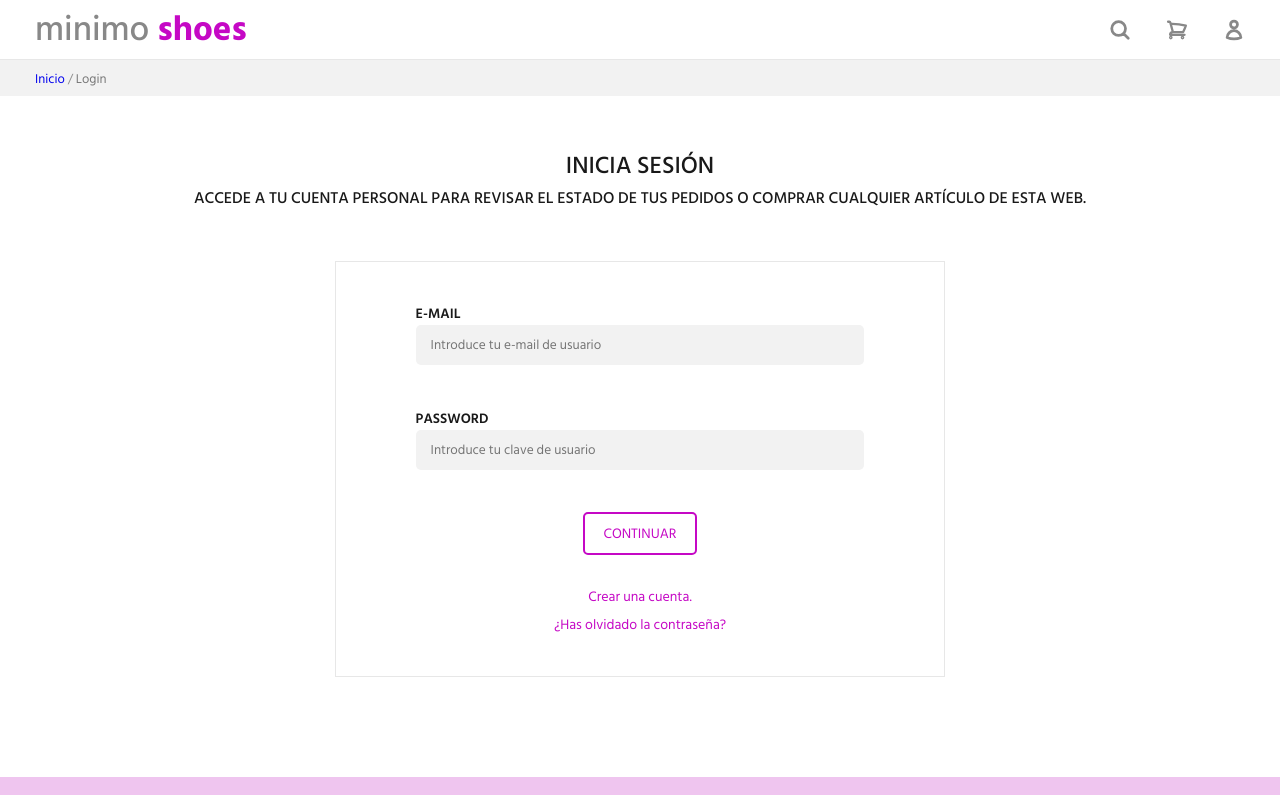
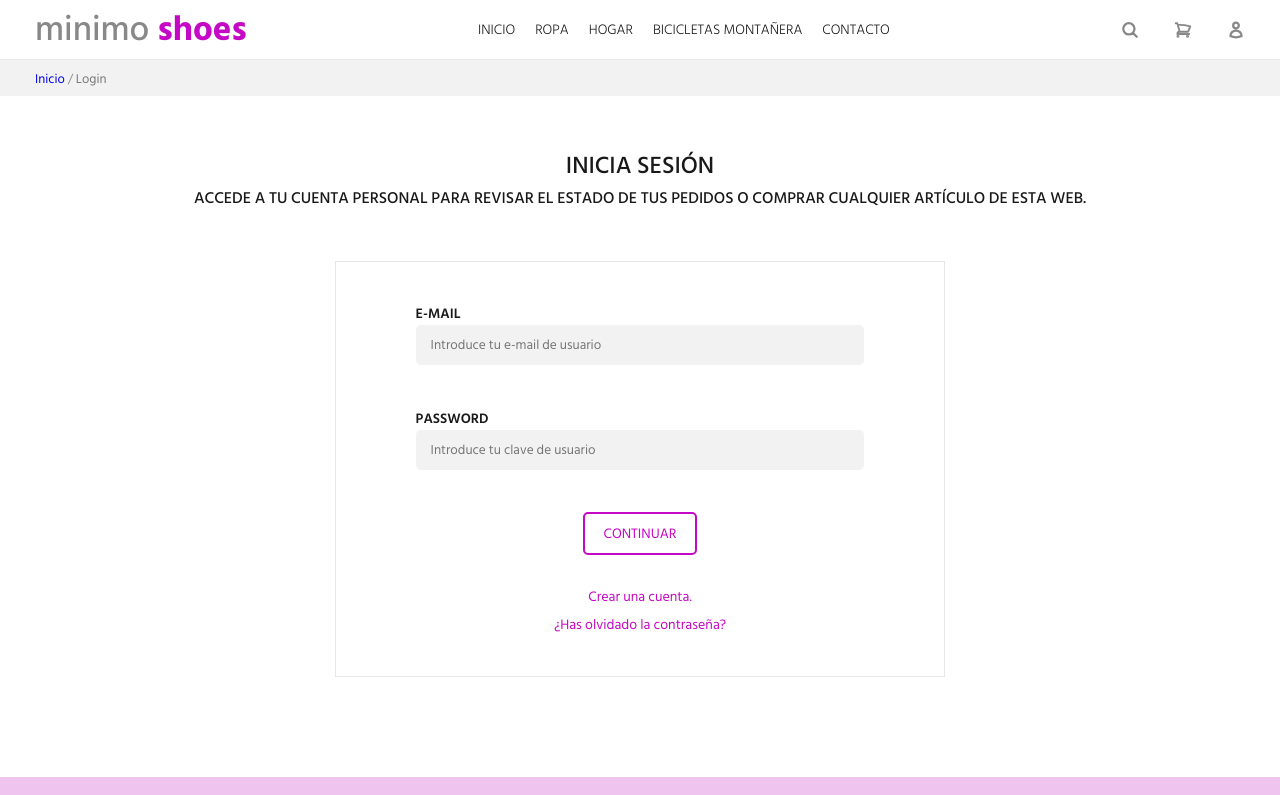
Before and after one commit to gszcode/E-commerce, a React (Vite) app: page /login in a window 1280 px wide. Shown: the top 795 px of the page. Built offline with nearby package versions, Linux system fonts and the light colour scheme.

Commit message:
CONFIGURAR navbar mobile y desktop

```diff
--- /dev/null
+++ b/src/components/LGNavbar/index.tsx
@@ -0,0 +1,25 @@
+import styles from './lgnavbar.module.scss'
+import { Link } from 'react-router-dom'
+
+const LGNavbar = () => {
+  return (
+    <div className={styles.large_menu}>
+      <ul className={styles.list}>
+        <Link to="/">INICIO</Link>
+        <Link to="/clothes">ROPA</Link>
+        <Link to="/home">HOGAR</Link>
+        <Link to="/mountain-bikes">BICICLETAS MONTAÑERA</Link>
+        <Link to="/contact">CONTACTO</Link>
+      </ul>
+      <div className={styles.subnav}>
+        <ul className={styles.sub_list}>
+          <Link to="/">Pijamas y Batamantas</Link>
+          <Link to="/equipment">Ropa interior</Link>
+          <Link to="/home">Zapatillas Deportivas</Link>
+        </ul>
+      </div>
+    </div>
+  )
+}
+
+export default LGNavbar
--- /dev/null
+++ b/src/components/LGNavbar/lgnavbar.module.scss
@@ -0,0 +1,47 @@
+@import '../../index.scss';
+
+.large_menu {
+  display: none;
+  position: relative;
+  .list {
+    @include flex(row, center, center, 20px);
+    a {
+      @include size-weight(14px, 300);
+      color: $text-color;
+      transition: color 0.3s ease;
+      &:hover {
+        color: $hover-color;
+      }
+    }
+  }
+  .subnav {
+    background-color: $background-color;
+    border: 1px solid #e7e7e7;
+    padding: 20px 30px;
+    position: absolute;
+    bottom: -145px;
+    z-index: 99;
+    display: none;
+    .sub_list {
+      @include flex(column, center, center, 15px);
+      a {
+        @include size-weight(13px, 400);
+        color: $text-color-secondary;
+        transition: color 0.3s ease;
+        &:hover {
+          color: $black-color;
+        }
+      }
+    }
+  }
+  .list a:hover .subnav {
+    background-color: $hover-color !important;
+  }
+}
+
+// Media queries
+@media (min-width: 1024px) {
+  .large_menu {
+    display: block;
+  }
+}
--- a/src/components/SMNavbar/index.tsx
+++ b/src/components/SMNavbar/index.tsx
@@ -1,5 +1,6 @@
 import { Link } from 'react-router-dom'
 import styles from './smnavbar.module.scss'
+import LGNavbar from '../LGNavbar'
 
 const SMNavbar = () => {
   return (
@@ -12,6 +13,8 @@ const SMNavbar = () => {
           minimo <span>shoes</span>
         </Link>
       </div>
+      {/* Menu Escritorio */}
+      <LGNavbar />
       <div className={styles.icons}>
         <div className={`icon`} title="Buscar">
           <img src="/icons/search.svg" alt="Search Icon" />
--- a/src/index.scss
+++ b/src/index.scss
@@ -11,6 +11,7 @@ $border-color: 1px solid #e7e7e7;
 $background-color: #fff;
 $background-secondary: #f2f2f2;
 $text-color: #191919;
+$black-color: #000;
 $text-color-secondary: #777;
 $hover-color: #c508c5;
 
@@ -36,7 +37,6 @@ $hover-color: #c508c5;
 .icon {
   @include width-height(18px, 18px);
   cursor: pointer;
-  transition: all 0.3 ease;
   img {
     @include width-height(100%, 100%);
     &:hover {
@@ -44,10 +44,3 @@ $hover-color: #c508c5;
     }
   }
 }
-
-// Media queries
-@media (min-width: 768px) {
-  .icon {
-    @include width-height(22px, 22px);
-  }
-}
--- a/src/page/NotFound/notfound.module.scss
+++ b/src/page/NotFound/notfound.module.scss
@@ -60,3 +60,13 @@
     }
   }
 }
+
+// Media querys
+@media (min-width: 1024px) {
+  .container {
+    .back_container {
+      flex-direction: row;
+      gap: 30px;
+    }
+  }
+}
```
Also changed, not shown: public/icons/home.svg.
